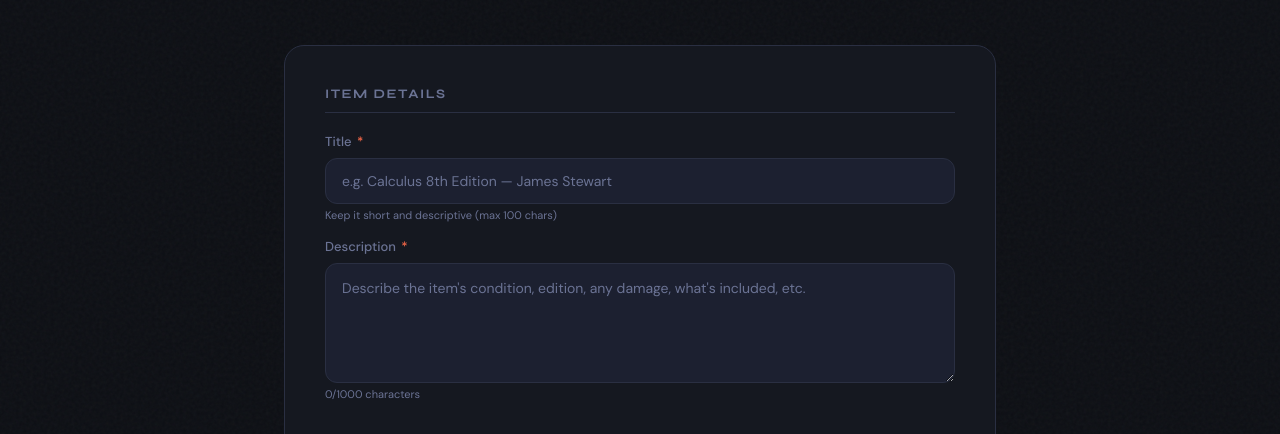
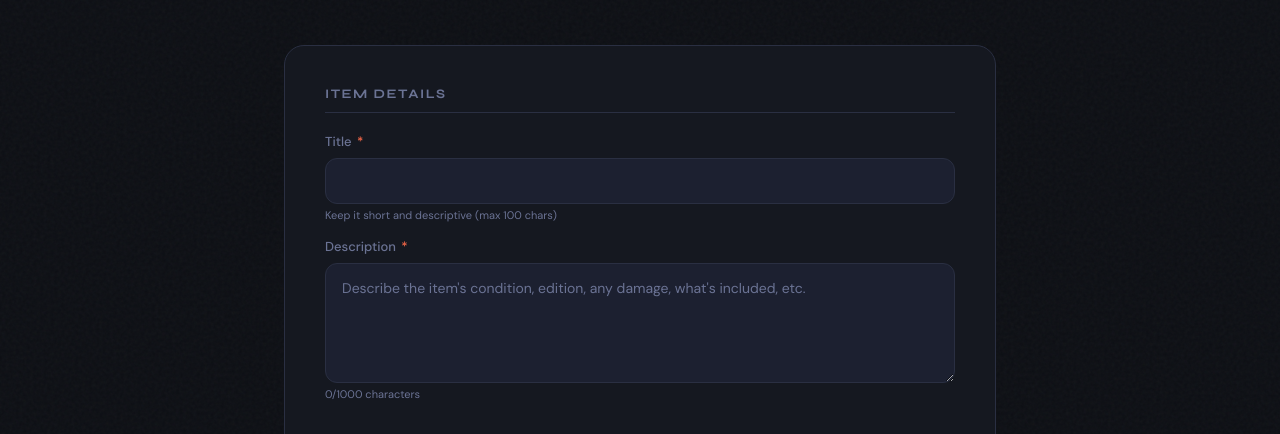
Before and after one commit to aniruddhabarua/bracu-marketplace, a website: page views/sell.html in a window 1280 px wide. Shown: the part 327-761 px from the top of the page. Drawn offline with Linux system fonts and the light colour scheme.

Commit message:
sell updated

```diff
--- a/views/sell.html
+++ b/views/sell.html
@@ -366,7 +366,7 @@
             <div class="field" id="field-title">
               <label for="title">Title <span class="req">*</span></label>
               <input type="text" id="title" name="title"
-                     placeholder="e.g. Calculus 8th Edition — James Stewart"
+                     placeholder=""
                      maxlength="100" autocomplete="off">
               <span class="hint">Keep it short and descriptive (max 100 chars)</span>
               <span class="err-msg">Please enter a title (at least 3 characters).</span>
```
